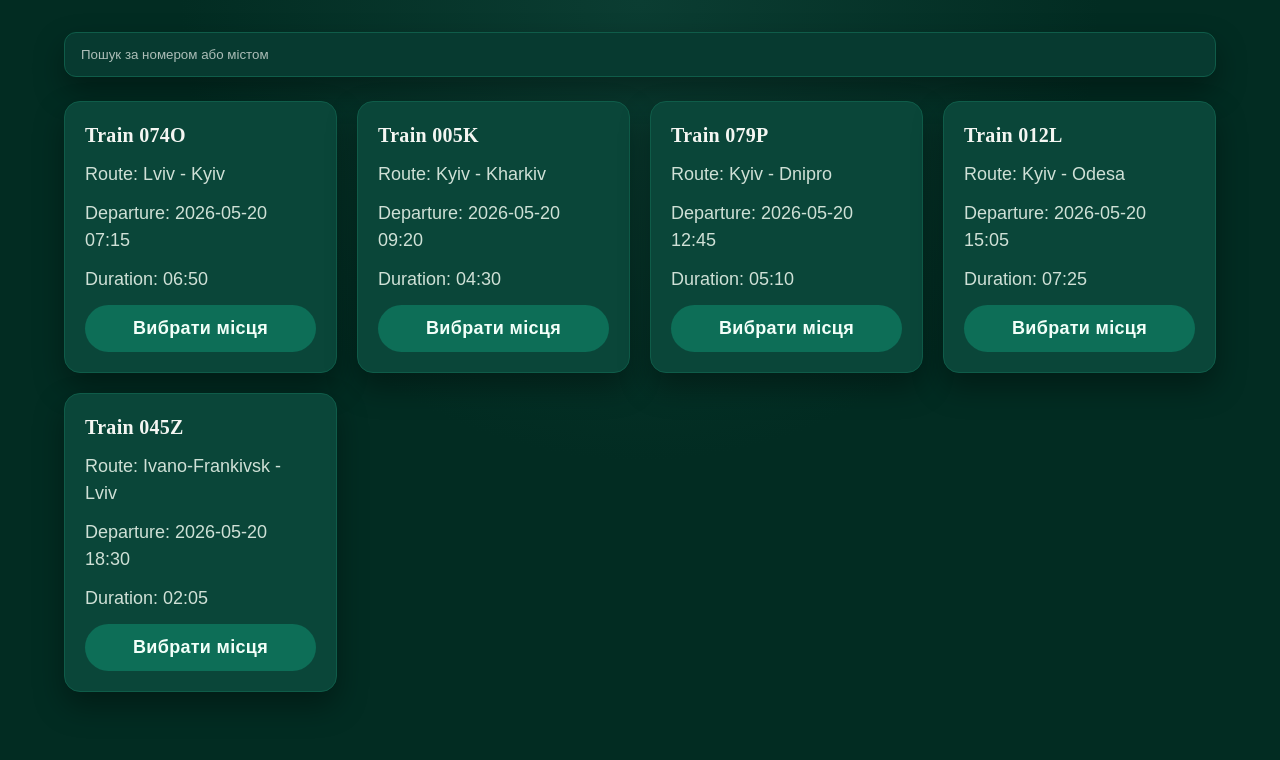
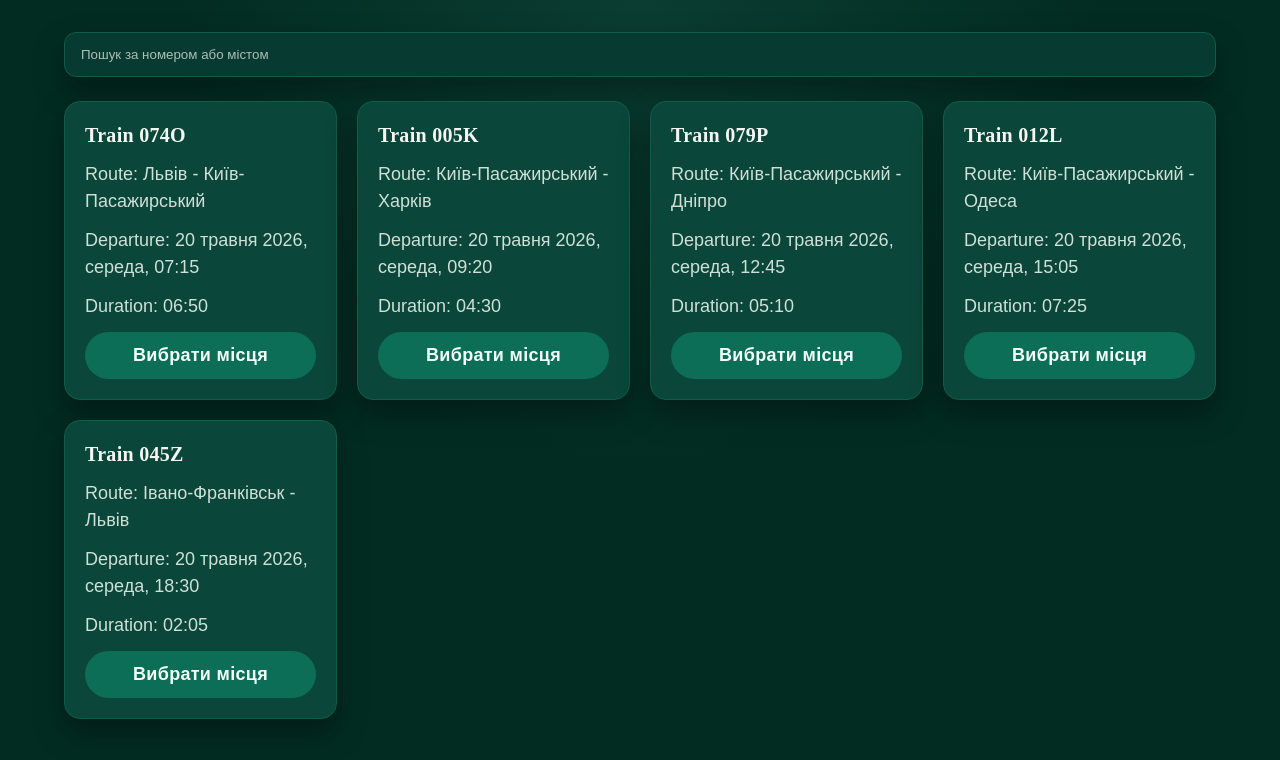
Before and after one commit to ArturStudinskyy/railway-ticket-sales-and-booking-system, a React (Vite) app: page / in a window 1280 px wide. Shown: the top 760 px of the page. Built offline with nearby package versions, Linux system fonts and the light colour scheme.

Commit message:
виправив інтерфейс

```diff
--- a/src/data/trains.js
+++ b/src/data/trains.js
@@ -2,41 +2,41 @@ export const trains = [
     {
         id: 1,
         number: "074O",
-        routeFrom: "Lviv",
-        routeTo: "Kyiv",
-        departureTime: "2026-05-20 07:15",
+        routeFrom: "Львів",
+        routeTo: "Київ-Пасажирський",
+        departureTime: "20 травня 2026, середа, 07:15",
         duration: "06:50"
     },
     {
         id: 2,
         number: "005K",
-        routeFrom: "Kyiv",
-        routeTo: "Kharkiv",
-        departureTime: "2026-05-20 09:20",
+        routeFrom: "Київ-Пасажирський",
+        routeTo: "Харків",
+        departureTime: "20 травня 2026, середа, 09:20",
         duration: "04:30"
     },
     {
         id: 3,
         number: "079P",
-        routeFrom: "Kyiv",
-        routeTo: "Dnipro",
-        departureTime: "2026-05-20 12:45",
+        routeFrom: "Київ-Пасажирський",
+        routeTo: "Дніпро",
+        departureTime: "20 травня 2026, середа, 12:45",
         duration: "05:10"
     },
     {
         id: 4,
         number: "012L",
-        routeFrom: "Kyiv",
-        routeTo: "Odesa",
-        departureTime: "2026-05-20 15:05",
+        routeFrom: "Київ-Пасажирський",
+        routeTo: "Одеса",
+        departureTime: "20 травня 2026, середа, 15:05",
         duration: "07:25"
     },
     {
         id: 5,
         number: "045Z",
-        routeFrom: "Ivano-Frankivsk",
-        routeTo: "Lviv",
-        departureTime: "2026-05-20 18:30",
+        routeFrom: "Івано-Франківськ",
+        routeTo: "Львів",
+        departureTime: "20 травня 2026, середа, 18:30",
         duration: "02:05"
     }
 ];
```
